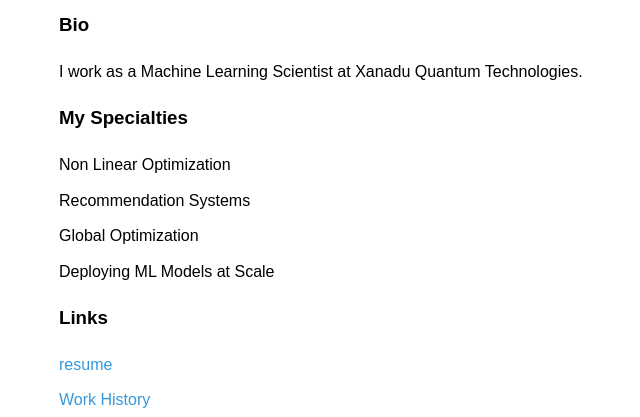
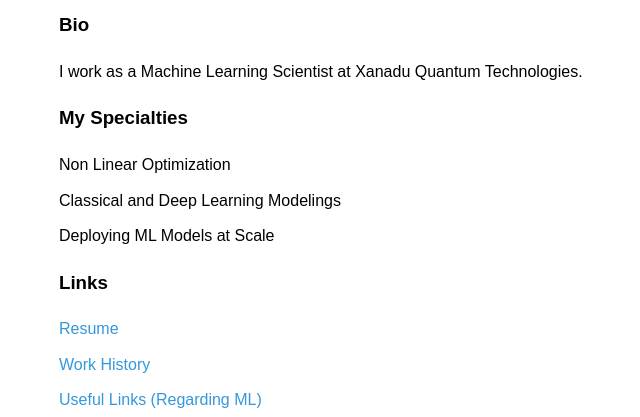
Before and after one commit to parkji30/parkji30.github.io, a plain HTML site: page index.html in a window 1280 px wide. Shown: the part 330-747 px from the top of the page, without its empty margins (181-821 px from the left). Drawn offline with Linux system fonts and the light colour scheme; grey boxes are pictures that could not be loaded.

Commit message:
reshuffling

```diff
--- a/index.html
+++ b/index.html
@@ -23,18 +23,16 @@
                 <h3>My Specialties</h3>
                 <ul>
                     <li>Non Linear Optimization</li>
-                    <li>Recommendation Systems</li>
-                    <li>Global Optimization</li>
+                    <li>Classical and Deep Learning Modelings</li>
                     <li>Deploying ML Models at Scale</li>
                 </ul>
             </section>
             </section>
                 <h3>Links</h3>
                 <ul>
-                    <li><a href="resume.pdf">resume</a></li>
+                    <li><a href="resume.pdf">Resume</a></li>
                     <li><a href="#">Work History</a></li>
                     <li><a href="quickstart_ml.html">Useful Links (Regarding ML)</a></li>
-                    <li><a href="#">Math with C++/Rust</a><img src="https://upload.wikimedia.org/wikipedia/commons/thumb/1/18/ISO_C%2B%2B_Logo.svg/1200px-ISO_C%2B%2B_Logo.svg.png" alt="C++ Logo" class="cpp-logo"></li>
                     <li><a href="https://github.com/parkji30/">My Github</a><img src="https://github.githubassets.com/images/modules/logos_page/GitHub-Mark.png" alt="GitHub Logo" class="github-logo"></li>
                 </ul>
             </section>
```
Also changed, not shown: quickstart_ml.html (+2 -2 lines).
